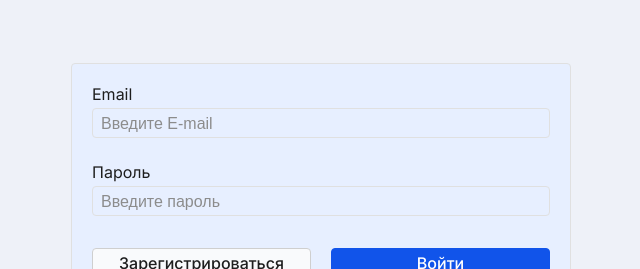
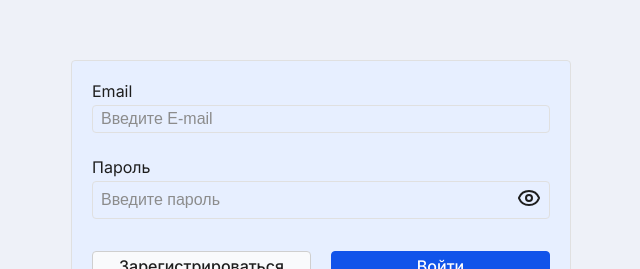
Before and after one commit to Aloxan12/med-shop-admin, a React (Vite) app: page /login in a window 1280 px wide. Shown: the part 194-463 px from the top of the page, without its empty margins (319-959 px from the left). Built offline with nearby package versions, Linux system fonts and the light colour scheme; no server answers.

Commit message:
added icons for password input

```diff
--- a/src/entities/Login/ui/LoginForm/LoginForm.tsx
+++ b/src/entities/Login/ui/LoginForm/LoginForm.tsx
@@ -25,7 +25,6 @@ export const LoginForm = () => {
   const handleGoogleLogin = () => {
     window.location.href = import.meta.env.VITE_API_URL + "/auth/google";
   };
-
   return (
     <AppFlex
       fullWidth
@@ -51,6 +50,7 @@ export const LoginForm = () => {
             label="Пароль"
             placeholder="Введите пароль"
             fullWidth
+            type={"password"}
           />
         </AppFlex>
         <AppFlex gap="20" fullWidth className={cls.actions}>
--- a/src/shared/ui/AppInput/AppInput.module.scss
+++ b/src/shared/ui/AppInput/AppInput.module.scss
@@ -10,6 +10,7 @@
     border: 1px solid var(--border-primary);
     border-radius: var(--border-radius);
     padding: 4px 8px;
+    display: flex;
 
     .inputBase {
       width: 100%;
@@ -20,6 +21,11 @@
       &::placeholder {
         color: var(--text-muted);
       }
+    }
+
+    .iconButton {
+      cursor: pointer;
+
     }
   }
 
--- a/src/shared/ui/AppInput/AppInput.tsx
+++ b/src/shared/ui/AppInput/AppInput.tsx
@@ -1,7 +1,8 @@
-import React, { type ChangeEvent } from "react";
+import React, { type ChangeEvent, useState } from "react";
 import cls from "./AppInput.module.scss";
 import { classNames } from "@/shared/lib/classNames";
 import { inputMaskFn } from "./helpers/inputMaskFn.ts";
+import { Eye, EyeOff } from "lucide-react";
 
 export type InputMaskType = "float" | "integer" | "negativeInteger";
 
@@ -30,6 +31,8 @@ export const AppInput = ({
   error,
   ...otherProps
 }: AppInputProps) => {
+  const [showPassword, setShowPassword] = useState(false);
+  const toggleShow = () => setShowPassword((prev) => !prev);
   const onChangeHandler = (e: ChangeEvent<HTMLInputElement>) => {
     if (type === "date") {
       if (e.target.value.length > 10) {
@@ -48,18 +51,24 @@ export const AppInput = ({
     "full-width": !!fullWidth,
     [cls.error]: !!error,
   };
+  const actualType = type === "password" && showPassword ? "text" : type;
   return (
     <div className={classNames(cls.inputWrap, mods)}>
       {!!label && <label className={cls.label}>{label}</label>}
       <div className={cls.inputBlock}>
         <input
           value={value || ""}
-          type={type}
+          type={actualType}
           placeholder={placeholder}
           onChange={onChangeHandler}
           {...otherProps}
           className={cls.inputBase}
         />
+        {type === "password" && (
+          <div className={cls.iconButton} onClick={toggleShow}>
+            {showPassword ? <EyeOff /> : <Eye />}
+          </div>
+        )}
       </div>
       {error && <div className={cls.errorBlock}>{error}</div>}
     </div>
```
